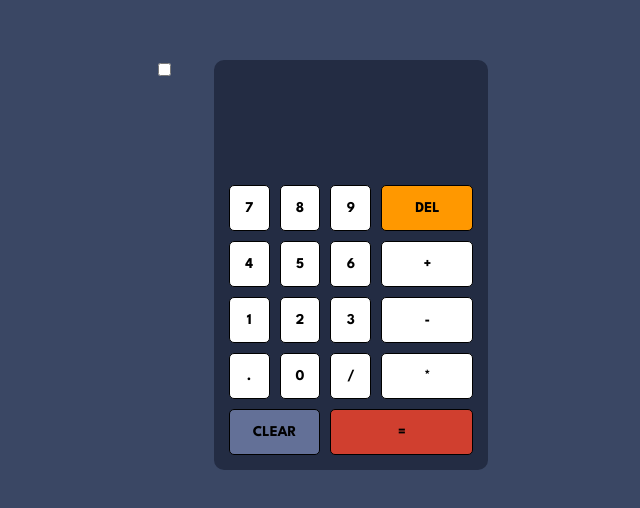
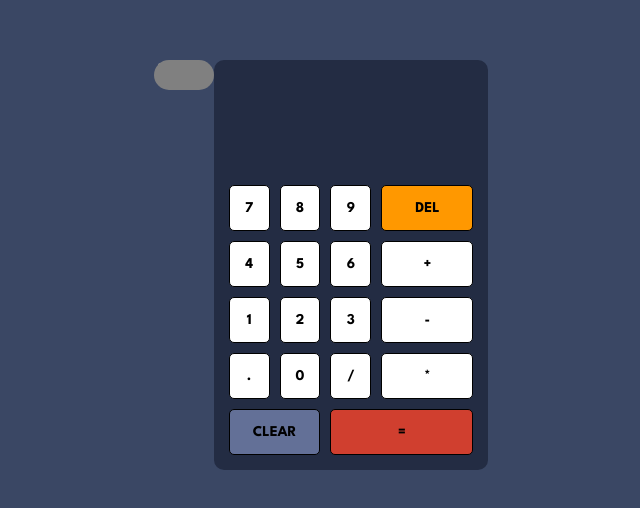
Before and after one commit to waregagbagbo/CalculatorApp, a plain HTML site: page index.html in a window 1280 px wide. Shown: the whole page, without its empty margins (319-959 px from the left). Drawn offline with Linux system fonts and the light colour scheme.

```diff
--- a/index.css
+++ b/index.css
@@ -79,17 +79,18 @@ body{
   }
 
 .switch{
-  display:inline-block;
+  display:block;
   position: relative;
   width:60px;
   height:30px;
+
 }
 switch input {
   opacity: 0;
   width: 0;
   height: 0;
 }
-.slider {
+.slider-round {
   position: absolute;
   cursor: pointer;
   top: 0;
@@ -98,6 +99,7 @@ switch input {
   bottom: 0;
   background-color: grey;
   transition: .4s;
+  border-radius: 200px;
 }
 .slider:before {
   position: absolute;
```
